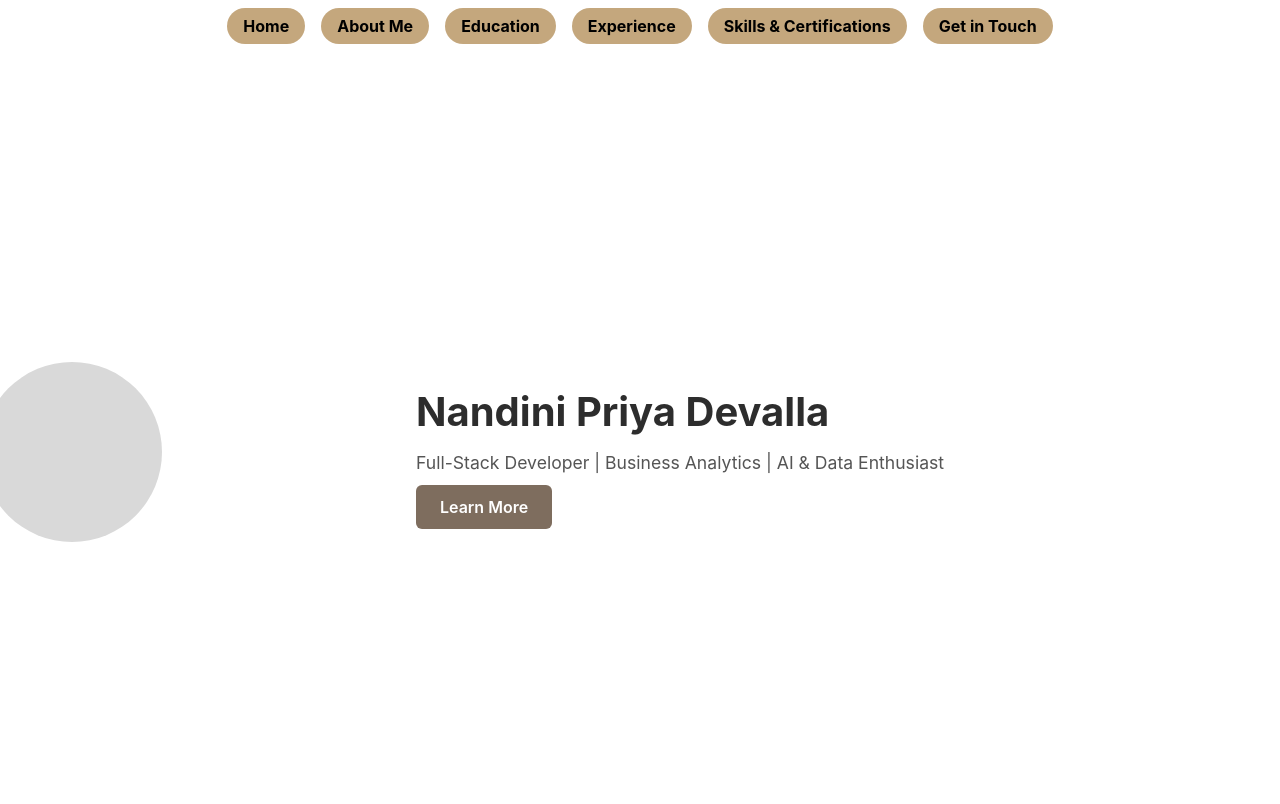
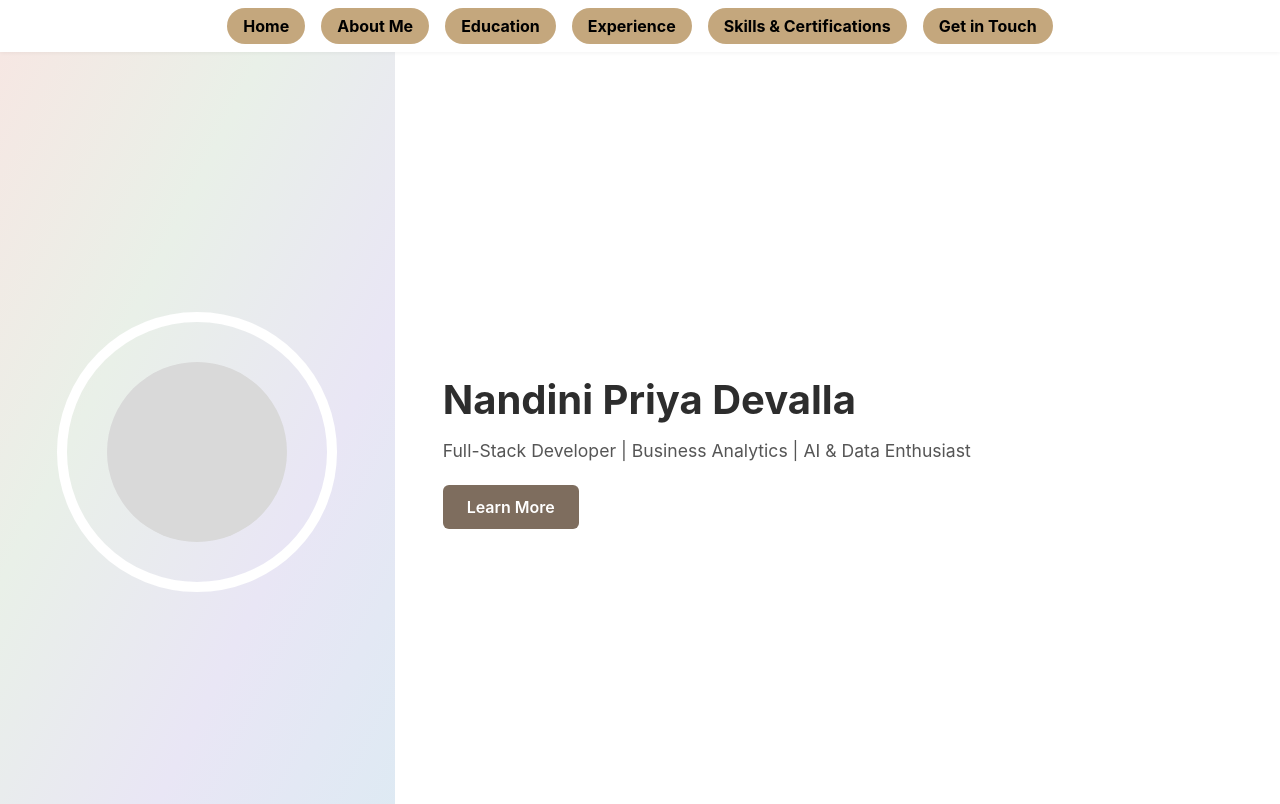
Before and after one commit to nandinidevalla/nandinidevalla.github.io, a plain HTML site: page index.html in a window 1280 px wide. Shown: the top 804 px of the page. Drawn offline with Linux system fonts and the light colour scheme.

Commit message:
Updated Layout

```diff
--- a/css/style.css
+++ b/css/style.css
@@ -16,16 +16,16 @@ body, html {
   padding: 1rem;
   position: sticky;
   top: 0;
-  z-index: 10;
-  text-align: center;
+  z-index: 100;
+  box-shadow: 0 1px 4px rgba(0,0,0,0.05);
 }
 
 .nav-list {
   list-style: none;
   display: flex;
   justify-content: center;
+  flex-wrap: wrap;
   gap: 1rem;
-  flex-wrap: wrap;
 }
 
 .nav-list a {
@@ -41,48 +41,26 @@ body, html {
   background-color: #b29469;
 }
 
-.main-container {
-  position: relative;
-  overflow: hidden;
+.hero-section {
+  height: 100vh;
+  display: flex;
+  flex-direction: column;
 }
 
-/* Left gradient */
-.gradient-left {
-  position: fixed;
-  top: 0;
-  left: 0;
-  width: 33.33%;
+.hero-layout {
+  flex: 1;
+  display: flex;
   height: 100%;
-  background: linear-gradient(to bottom right, #f6e7e3, #e9f0e8, #e9e6f5, #ddeaf3);
-  z-index: -2;
 }
 
-/* Bottom row gradient (footer layer) */
-.gradient-footer {
-  position: fixed;
-  bottom: 0;
-  left: 0;
-  width: 100%;
-  height: 120px;
+/* Left Gradient */
+.hero-left {
+  flex: 1;
   background: linear-gradient(to bottom right, #f6e7e3, #e9f0e8, #e9e6f5, #ddeaf3);
-  z-index: -1;
-}
-
-/* Hero Section Layout */
-.hero-section {
-  min-height: 100vh;
   display: flex;
+  justify-content: center;
   align-items: center;
-  justify-content: center;
-}
-
-.hero-content {
-  display: flex;
-  width: 100%;
-  max-width: 1200px;
-  align-items: center;
-  justify-content: space-between;
-  padding: 2rem;
+  position: relative;
 }
 
 .photo-ring {
@@ -94,7 +72,6 @@ body, html {
   display: flex;
   align-items: center;
   justify-content: center;
-  transform: translateX(-50%);
 }
 
 .photo-inner {
@@ -104,19 +81,23 @@ body, html {
   border-radius: 50%;
 }
 
-.hero-text {
-  flex: 1;
-  padding-left: 4rem;
-  text-align: left;
+/* Right Panel */
+.hero-right {
+  flex: 2;
+  background: white;
+  display: flex;
+  flex-direction: column;
+  justify-content: center;
+  padding: 0 3rem;
 }
 
-.hero-text h1 {
+.hero-right h1 {
   font-size: 2.5rem;
   margin-bottom: 1rem;
   color: #2d2d2d;
 }
 
-.hero-text p {
+.hero-right p {
   font-size: 1.1rem;
   margin-bottom: 1.5rem;
   color: #555;
@@ -129,14 +110,20 @@ body, html {
   font-weight: 600;
   border-radius: 6px;
   text-decoration: none;
+  width: fit-content;
 }
 
 .cta-button:hover {
   background-color: #a58f7e;
 }
 
-/* Sections */
+/* Other Sections */
+.main-sections {
+  background-color: white;
+}
+
 .section {
+  scroll-margin-top: 100px; /* Prevents header clipping on anchor nav */
   padding: 4rem 2rem;
   max-width: 900px;
   margin: 0 auto;
@@ -162,19 +149,23 @@ body, html {
 
 /* Responsive */
 @media (max-width: 768px) {
-  .hero-content {
+  .hero-layout {
     flex-direction: column;
-    align-items: center;
-    text-align: center;
   }
 
-  .hero-text {
-    padding-left: 0;
-    margin-top: 2rem;
+  .hero-left,
+  .hero-right {
+    flex: unset;
+    width: 100%;
   }
 
   .photo-ring {
-    transform: none;
-    margin: 0 auto;
+    margin: 2rem auto 0 auto;
+  }
+
+  .hero-right {
+    align-items: center;
+    text-align: center;
+    padding: 2rem;
   }
 }
--- a/index.html
+++ b/index.html
@@ -20,20 +20,18 @@
     </ul>
   </nav>
 
-  <!-- Full Layout -->
-  <main class="main-container">
-
-    <!-- Gradient background layers -->
-    <div class="gradient-left"></div>
-    <div class="gradient-footer"></div>
-
   <!-- Hero Section -->
   <section id="home" class="hero-section">
-      <div class="hero-content">
+    <div class="hero-layout">
+      <!-- Left Gradient -->
+      <div class="hero-left">
         <div class="photo-ring">
           <div class="photo-inner"></div>
         </div>
-        <div class="hero-text">
+      </div>
+
+      <!-- Right White Side -->
+      <div class="hero-right">
         <h1>Nandini Priya Devalla</h1>
         <p>Full-Stack Developer | Business Analytics | AI & Data Enthusiast</p>
         <a href="#about" class="cta-button">Learn More</a>
@@ -41,7 +39,9 @@
     </div>
   </section>
 
-    <!-- About Me -->
+  <!-- Main Content Sections -->
+  <main class="main-sections">
+    <!-- About -->
     <section id="about" class="section">
       <h2>About Me</h2>
       <p>
@@ -82,7 +82,6 @@
          LinkedIn: <a href="https://linkedin.com/in/nandini-devalla" target="_blank">linkedin.com/in/nandini-devalla</a>
       </p>
     </section>
-
   </main>
 
 </body>
```
Lines whose indentation alone changed are shown as unchanged.
